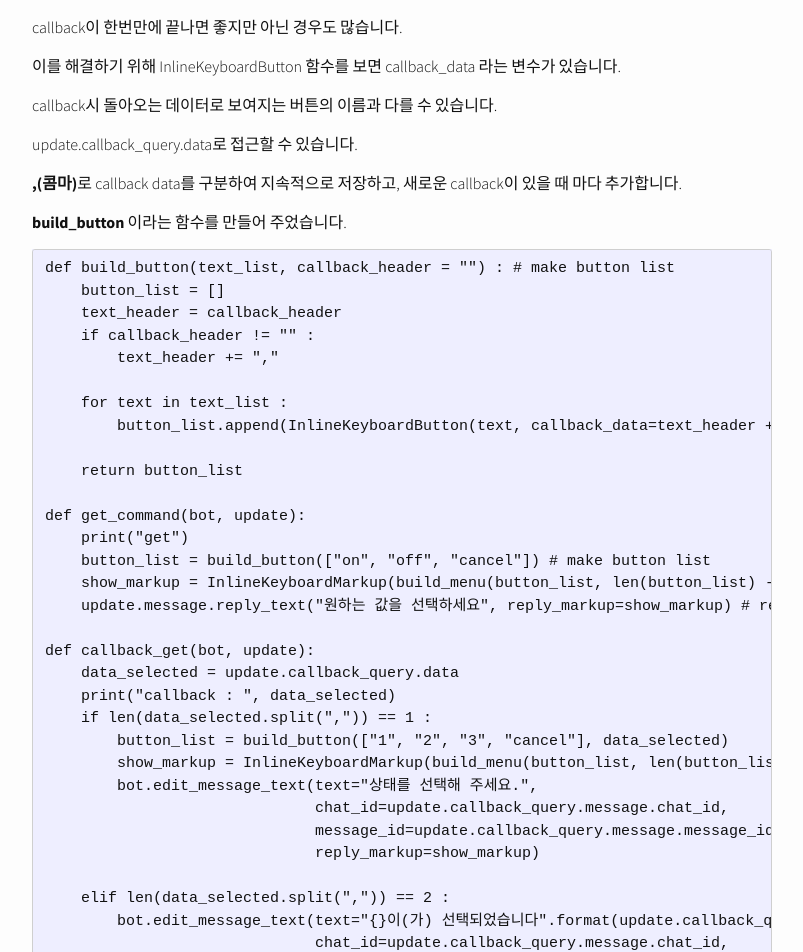
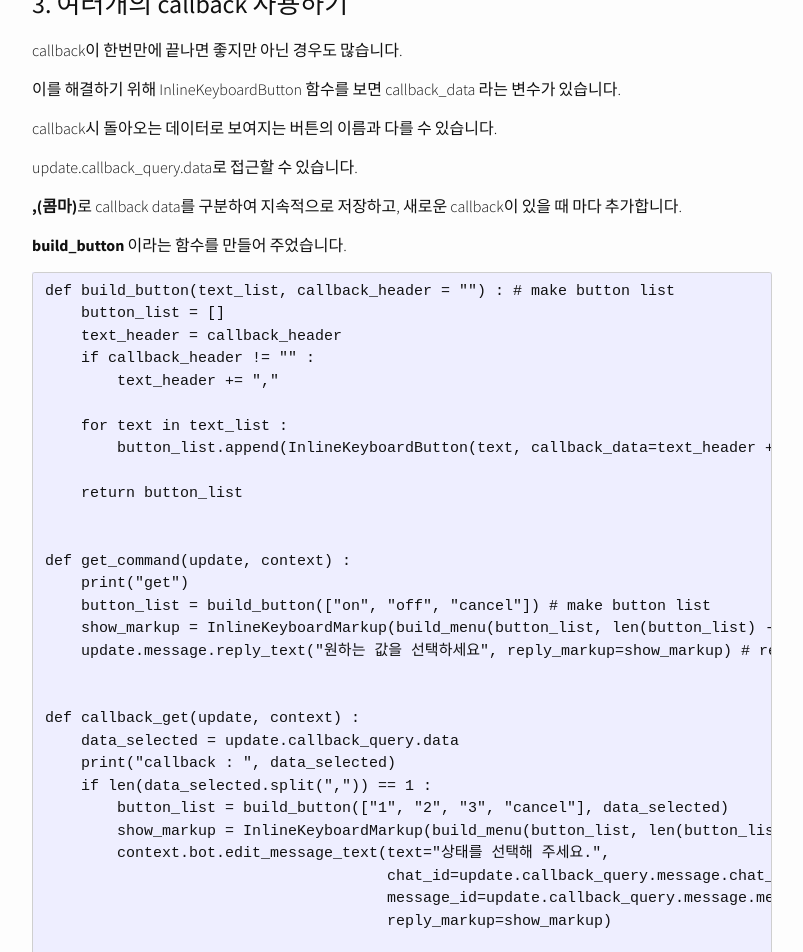
Before and after one commit to Bill-Park/bill-park.github.io, a Jekyll site: the page built from _posts/2018-08-20-python-telegram-bot-4.markdown, in a window 1280 px wide and 1400 px high, scrolled down 2764 px. Shown: the top 952 px of the window, without its empty margins (238-1041 px from the left). Built offline with Jekyll 4.4.1, drawn with Linux system fonts in a browser that asks for light colours; nearby versions of some CDN libraries; some of the changed text lies outside the part shown.

Commit message:
update : telegram 4 to v13 context

```diff
--- a/_posts/2018-08-20-python-telegram-bot-4.markdown
+++ b/_posts/2018-08-20-python-telegram-bot-4.markdown
@@ -28,7 +28,7 @@ from telegram import InlineKeyboardButton, InlineKeyboardMarkup
 
 my_token = 'token'
 
-updater = Updater(my_token)
+updater = Updater(my_token, use_context=True)
 
 def build_menu(buttons, n_cols, header_buttons=None, footer_buttons=None):
     menu = [buttons[i:i + n_cols] for i in range(0, len(buttons), n_cols)]
@@ -38,7 +38,7 @@ def build_menu(buttons, n_cols, header_buttons=None, footer_buttons=None):
         menu.append(footer_buttons)
     return menu
 
-def get_command(bot, update):
+def get_command(update, context):
     print("get")
     show_list = []
     show_list.append(InlineKeyboardButton("on", callback_data="on")) # add on button
@@ -66,7 +66,7 @@ Inline Keyboard만 있을 경우 버튼을 눌러도 아무런 응답이 없습
 응답을 위해 callback 추가해 주어야 합니다.
 
 ~~~
-def get_command(bot, update):
+def get_command(update, context) :
     print("get")
     show_list = []
     show_list.append(InlineKeyboardButton("on", callback_data="on")) # add on button
@@ -76,10 +76,11 @@ def get_command(bot, update):
 
     update.message.reply_text("원하는 값을 선택하세요", reply_markup=show_markup)
 
-def callback_get(bot, update):
+def callback_get(update, context):
     print("callback")
-    bot.edit_message_text(text="{}이(가) 선택되었습니다".format(update.callback_query.data),
-                              chat_id=update.callback_query.message.chat_id, message_id=update.callback_query.message.message_id)
+    context.bot.edit_message_text(text="{}이(가) 선택되었습니다".format(update.callback_query.data),
+                                  chat_id=update.callback_query.message.chat_id,
+                                  message_id=update.callback_query.message.message_id)
 
 get_handler = CommandHandler('get', get_command)
 updater.dispatcher.add_handler(get_handler)
@@ -116,27 +117,29 @@ def build_button(text_list, callback_header = "") : # make button list
 
     return button_list
 
-def get_command(bot, update):
+
+def get_command(update, context) :
     print("get")
     button_list = build_button(["on", "off", "cancel"]) # make button list
     show_markup = InlineKeyboardMarkup(build_menu(button_list, len(button_list) - 1)) # make markup
     update.message.reply_text("원하는 값을 선택하세요", reply_markup=show_markup) # reply text with markup
 
-def callback_get(bot, update):
+
+def callback_get(update, context) :
     data_selected = update.callback_query.data
     print("callback : ", data_selected)
     if len(data_selected.split(",")) == 1 :
         button_list = build_button(["1", "2", "3", "cancel"], data_selected)
         show_markup = InlineKeyboardMarkup(build_menu(button_list, len(button_list) - 1))
-        bot.edit_message_text(text="상태를 선택해 주세요.",
-                              chat_id=update.callback_query.message.chat_id,
-                              message_id=update.callback_query.message.message_id,
-                              reply_markup=show_markup)
+        context.bot.edit_message_text(text="상태를 선택해 주세요.",
+                                      chat_id=update.callback_query.message.chat_id,
+                                      message_id=update.callback_query.message.message_id,
+                                      reply_markup=show_markup)
 
     elif len(data_selected.split(",")) == 2 :
-        bot.edit_message_text(text="{}이(가) 선택되었습니다".format(update.callback_query.data),
-                              chat_id=update.callback_query.message.chat_id,
-                              message_id=update.callback_query.message.message_id)
+        context.bot.edit_message_text(text="{}이(가) 선택되었습니다".format(update.callback_query.data),
+                                      chat_id=update.callback_query.message.chat_id,
+                                      message_id=update.callback_query.message.message_id)
 ~~~
 
 선택한 값이 누적되어 나오는 것을 볼 수 있습니다.
@@ -150,27 +153,27 @@ cancel 버튼은 계속 있었지만 cancel처럼 동작하지 않았습니다.
 cancel을 cancel답게 해보겠습니다.
 
 ~~~
-def callback_get(bot, update):
+def callback_get(update, context) :
     data_selected = update.callback_query.data
     print("callback : ", data_selected)
     if data_selected.find("cancel") != -1 :
-        bot.edit_message_text(text="취소하였습니다.",
-                              chat_id=update.callback_query.message.chat_id,
-                              message_id=update.callback_query.message.message_id)
+        context.bot.edit_message_text(text="취소하였습니다.",
+                                      chat_id=update.callback_query.message.chat_id,
+                                      message_id=update.callback_query.message.message_id)
         return
 
     if len(data_selected.split(",")) == 1 :
         button_list = build_button(["1", "2", "3", "cancel"], data_selected)
         show_markup = InlineKeyboardMarkup(build_menu(button_list, len(button_list) - 1))
-        bot.edit_message_text(text="상태를 선택해 주세요.",
-                              chat_id=update.callback_query.message.chat_id,
-                              message_id=update.callback_query.message.message_id,
-                              reply_markup=show_markup)
+        context.bot.edit_message_text(text="상태를 선택해 주세요.",
+                                      chat_id=update.callback_query.message.chat_id,
+                                      message_id=update.callback_query.message.message_id,
+                                      reply_markup=show_markup)
 
     elif len(data_selected.split(",")) == 2 :
-        bot.edit_message_text(text="{}이(가) 선택되었습니다".format(update.callback_query.data),
-                              chat_id=update.callback_query.message.chat_id,
-                              message_id=update.callback_query.message.message_id)
+        context.bot.edit_message_text(text="{}이(가) 선택되었습니다".format(update.callback_query.data),
+                                      chat_id=update.callback_query.message.chat_id,
+                                      message_id=update.callback_query.message.message_id)
 ~~~
 
 callback_query.data를 참조하여 **cancel**이 있으면 함수를 종료합니다.
```
